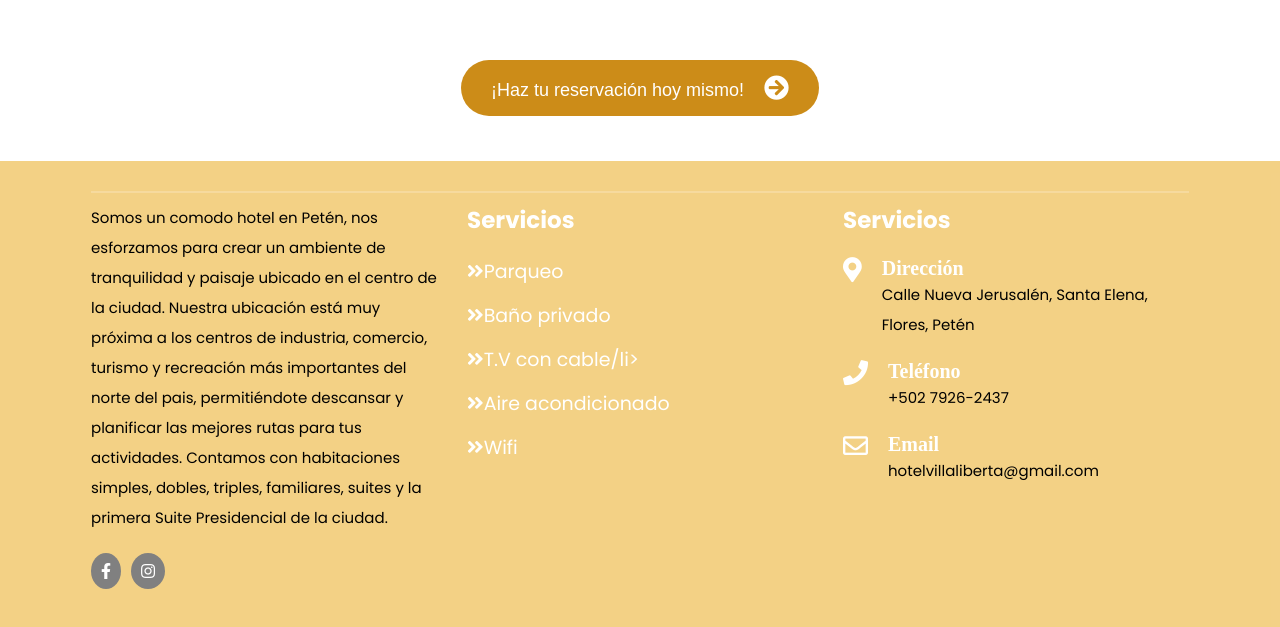
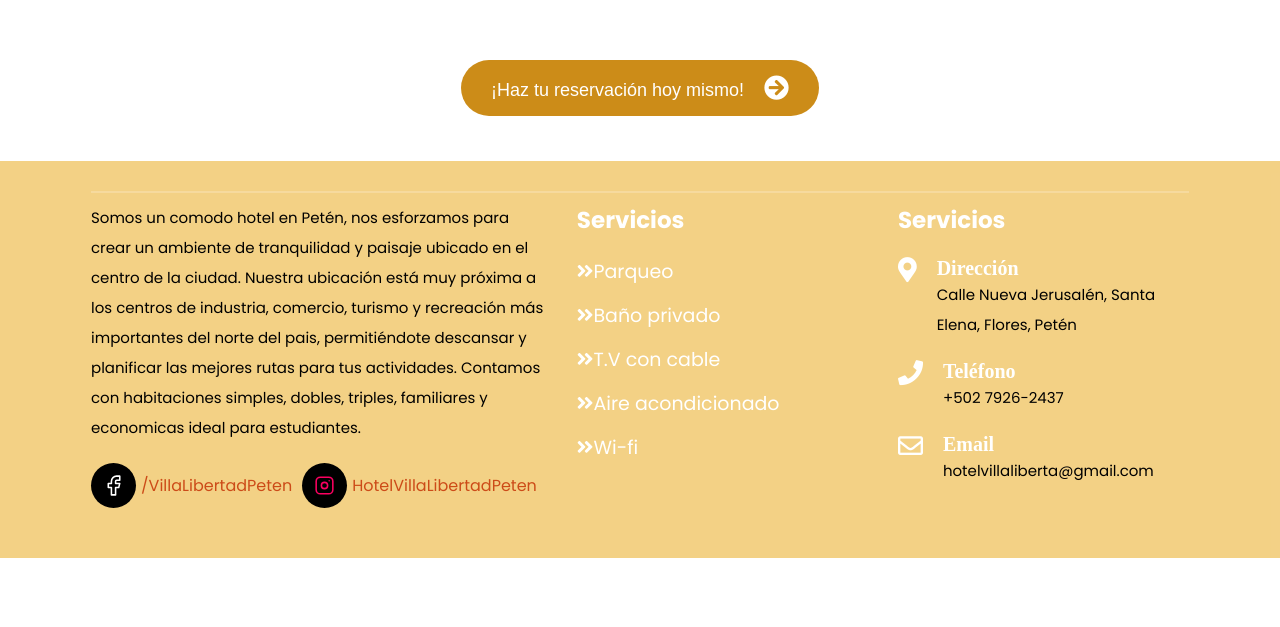
Before and after one commit to joseQuixchan/HotelVillaLibertad, a plain HTML site: page index.html in a window 1280 px wide. Shown: the part 5162-5789 px from the top of the page. After the commit the page ends 5720 px from the top, so only its background shows below. Drawn offline with nearby package versions, Linux system fonts and the light colour scheme; grey boxes are pictures that could not be loaded.

Commit message:
Redes sociales

```diff
--- a/css/style.css
+++ b/css/style.css
@@ -980,6 +980,19 @@ footer .content h2 {
 footer p {
   color: #000;
 }
+
+footer svg {
+  background:#000;
+  border-radius: 50%;
+  padding: 10px;
+}
+
+footer .social a {
+  padding: 10px 10px 10px 5px;
+  color: #cc4b18;
+
+}
+
 footer li {
   margin-bottom: 15px;
   opacity: 1;
@@ -1001,12 +1014,7 @@ footer .content .icon i {
   margin-right: 20px;
 }
 
-footer .social i {
-  padding: 10px;
-  background: grey;
-  margin-right: 10px;
-  border-radius: 50%;
-}
+
 
 footer .content {
   padding-top: 10px;
--- a/index.html
+++ b/index.html
@@ -518,9 +518,20 @@
 
             Nuestra ubicación está muy próxima a los centros de industria, comercio, turismo y recreación más importantes del norte del pais, permitiéndote descansar y planificar las mejores rutas para tus actividades.
 
-            Contamos con habitaciones simples, dobles, triples, familiares, suites y la primera Suite Presidencial de la ciudad.</p> <div class="social flex">
-            <i class="fab fa-facebook-f"></i>
-            <i class="fab fa-instagram"></i>
+            Contamos con habitaciones simples, dobles, triples, familiares y economicas ideal para estudiantes.</p>
+            <div class="social flex">
+              <svg xmlns="http://www.w3.org/2000/svg" class="icon icon-tabler icon-tabler-brand-facebook" width="45" height="45" viewBox="0 0 24 24" stroke-width="1.5" stroke="#ffffff" fill="none" stroke-linecap="round" stroke-linejoin="round">
+                <path stroke="none" d="M0 0h24v24H0z" fill="none"/>
+                <path d="M7 10v4h3v7h4v-7h3l1 -4h-4v-2a1 1 0 0 1 1 -1h3v-4h-3a5 5 0 0 0 -5 5v2h-3" />
+              </svg>
+              <a href="https://www.facebook.com/VillaLibertadPeten">/VillaLibertadPeten</a>
+              <svg xmlns="http://www.w3.org/2000/svg" class="icon icon-tabler icon-tabler-brand-instagram" width="45" height="45" viewBox="0 0 24 24" stroke-width="1.5" stroke="#fd0061" fill="none" stroke-linecap="round" stroke-linejoin="round">
+                <path stroke="none" d="M0 0h24v24H0z" fill="none"/>
+                <rect x="4" y="4" width="16" height="16" rx="4" />
+                <circle cx="12" cy="12" r="3" />
+                <line x1="16.5" y1="7.5" x2="16.5" y2="7.501" />
+                </svg>
+                <a href="https://www.instagram.com">HotelVillaLibertadPeten</a>
           </div>
         </div>
 
@@ -529,9 +540,9 @@
           <ul>
             <li><i class="fas fa-angle-double-right"></i>Parqueo</li>
             <li><i class="fas fa-angle-double-right"></i>Baño privado</li>
-            <li><i class="fas fa-angle-double-right"></i>T.V con cable/li>
+            <li><i class="fas fa-angle-double-right"></i>T.V con cable</li>
             <li><i class="fas fa-angle-double-right"></i>Aire acondicionado</li>
-            <li><i class="fas fa-angle-double-right"></i>Wifi</li>
+            <li><i class="fas fa-angle-double-right"></i>Wi-fi</li>
           </ul>
         </div>
 
```
